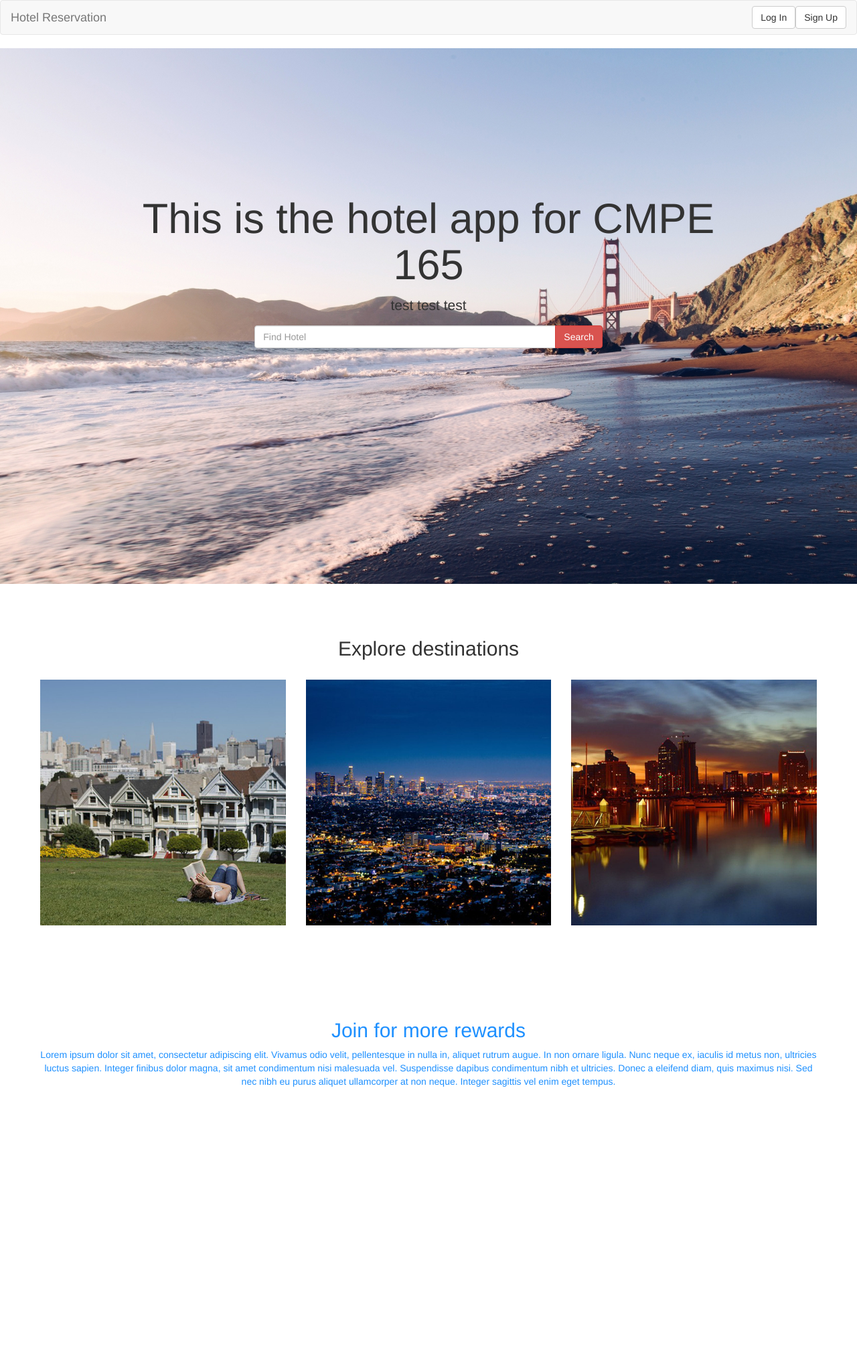
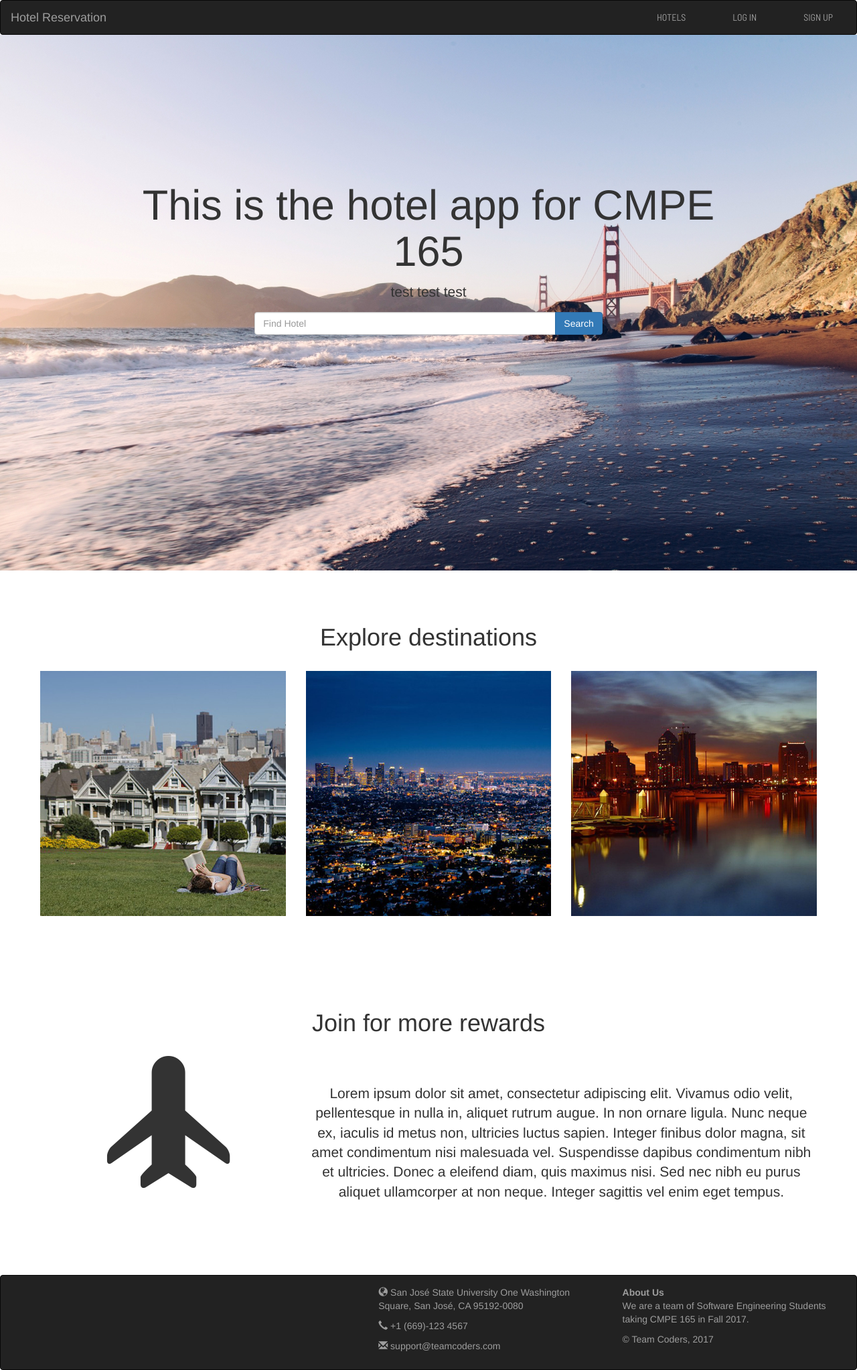
Before and after one commit to ayadawa/crunchy, a Django app: page / in a window 1280 px wide. Shown: the whole page at 67% size. Before the commit the page ends 1623 px from the top, so only its background shows below. Run offline with Django 3.2, Linux system fonts and the light colour scheme; parts of the project's set-up code (start-up, migrations or seed data) failed here and were passed over; some libraries are stand-ins or nearby versions.

Commit message:
Improve homepage UI and some minor fixes

```diff
--- a/crunchy_home/static/crunchy_home/style.css
+++ b/crunchy_home/static/crunchy_home/style.css
@@ -28,7 +28,7 @@
   opacity: 0;
   transition: .5s ease;
   text-align: center;
-  padding-top: 5cm;
+  padding-top:40%;
 }
 
 .parent:hover .popup {
@@ -38,6 +38,48 @@
 }
 
 .bg-2 {
-    color: dodgerblue;
     padding: 60px;
 }
+
+#logo {
+    font-size: 200px;
+}
+
+/*Slide*/
+
+.slideanim {
+    visibility:hidden;
+}
+
+.slide {
+    /* The name of the animation */
+    animation-name: slide;
+    -webkit-animation-name: slide;
+    /* The duration of the animation */
+    animation-duration: 1s;
+    -webkit-animation-duration: 1s;
+    /* Make the element visible */
+    visibility: visible;
+}
+
+/* Go from 0% to 100% opacity (see-through) and specify the percentage from when to slide in the element along the Y-axis */
+@keyframes slide {
+    0% {
+        opacity: 0;
+        transform: translateY(70%);
+    }
+    100% {
+        opacity: 1;
+        transform: translateY(0%);
+    }
+}
+@-webkit-keyframes slide {
+    0% {
+        opacity: 0;
+        -webkit-transform: translateY(70%);
+    }
+    100% {
+        opacity: 1;
+        -webkit-transform: translateY(0%);
+    }
+}
--- a/crunchy_home/templates/crunchy_home/index.html
+++ b/crunchy_home/templates/crunchy_home/index.html
@@ -15,7 +15,7 @@
                 <div class="input-group">
                     <input type="search" class="form-control" size="50" placeholder="Find Hotel" required>
                 <div class="input-group-btn">
-                    <button type="button" class="btn btn-danger">Search</button>
+                    <a class="btn btn-primary" href="{% url 'hotels:search' %}">Search</a>
                 </div>
             </div>
         </form>
@@ -23,15 +23,14 @@
 
         <!-- Explore destination section -->
         <div class = "bg-1 container-fluid text-center">
-            <h2>Explore destinations</h2>
+            <h1 class="display-2">Explore destinations</h1>
             <br>
-            <div class = "row">
+            <div class = "row slideanim">
                 <div class = "col-sm-4 ">
                     <div class ="parent">
                         <img src = "{% static "crunchy_home/images/sf.jpg" %}" class = "img-responsive" alt="San Francisco">
                         <div class ="popup">
                             <h2> SAN FRANCISCO </h2>
-                            <h3> 289 Hotels </h3>
                         </div>
                     </div>
 
@@ -41,7 +40,6 @@
                         <img src = "{% static "crunchy_home/images/la.jpg" %}" class="img-responsive" alt="Los Angeles">
                         <div class = "popup">
                             <h2> LOS ANGELES </h2>
-                            <h3> 440 Hotels </h3>
                         </div>
                     </div>
 
@@ -51,7 +49,6 @@
                         <img src = "{% static "crunchy_home/images/sandiego.jpg" %}" class="img-responsive" alt="San Diego">
                         <div class = "popup">
                             <h2> SAN DIEGO </h2>
-                            <h3> 324 Hotels </h3>
                         </div>
                     </div>
                 </div>
@@ -59,12 +56,22 @@
         </div>
 
         <div class = "bg-2 container-fluid text-center">
-            <h2>Join for more rewards</h2>
-            <p>Lorem ipsum dolor sit amet, consectetur adipiscing elit. Vivamus odio velit, pellentesque in nulla in, aliquet rutrum augue. In non ornare ligula.
+            <div class="row">
+                <h1 class="display-2">Join for more rewards</h1>
+                <br>
+                <div class="col-sm-4 slideanim"><span id= "logo" class="glyphicon glyphicon-plane"></span></div>
+                <div class="col-sm-8">
+                    <br>
+                    <br>
+            <p class="lead">Lorem ipsum dolor sit amet, consectetur adipiscing elit. Vivamus odio velit, pellentesque in nulla in, aliquet rutrum augue. In non ornare ligula.
                 Nunc neque ex, iaculis id metus non, ultricies luctus sapien. Integer finibus dolor magna, sit amet condimentum nisi malesuada vel.
                 Suspendisse dapibus condimentum nibh et ultricies. Donec a eleifend diam, quis maximus nisi. Sed nec nibh eu purus aliquet ullamcorper
-                at non neque. Integer sagittis vel enim eget tempus.</p>
+                at non neque. Integer sagittis vel enim eget tempus.
+            </p>
+                </div>
         </div>
+        </div>
+
     </body>
 
 
--- a/hotels/templates/hotels/index.html
+++ b/hotels/templates/hotels/index.html
@@ -65,7 +65,7 @@
 
 
   <div class="row">
-      <div class = "col-sm-12" style="top: 30px; left:120px;">
+      <div class = "col-sm-6" style="top: 30px; left:120px;">
 
             <ul class="pagination">
               {% if hotels.has_previous %}
--- a/hotels/urls.py
+++ b/hotels/urls.py
@@ -4,7 +4,7 @@ from . import views
 app_name = 'hotels'
 urlpatterns = [
     # ex. hotels/
-    url(r'^$', views.index, name='hotels'),
+    url(r'^hotels/$', views.index, name='hotels'),
     # ex. hotels/500
     url(r'^(?P<hotel_id>[0-9]+)/$', views.detail, name='detail'),
     # ex. hotels/search
--- a/hotels/views.py
+++ b/hotels/views.py
@@ -52,6 +52,6 @@ def search(request):
             }
             return render(request, 'hotels/index.html', context)
         else:
-            return redirect('/hotels/')
+            return redirect('/hotels/hotels/')
     else:
         return Http404()
--- a/templates/crunchy/base.html
+++ b/templates/crunchy/base.html
@@ -8,6 +8,7 @@
     <script src="https://maxcdn.bootstrapcdn.com/bootstrap/3.3.7/js/bootstrap.min.js"></script>
 
     <link rel="stylesheet" href="https://maxcdn.bootstrapcdn.com/bootstrap/3.3.7/css/bootstrap.min.css">
+    <link href="https://fonts.googleapis.com/css?family=Barlow+Semi+Condensed" rel="stylesheet">
 
     {% block styles %}
     {% endblock %}
@@ -22,6 +23,6 @@
     {% include 'crunchy/navigation_bar.html' %}
     {% endblock %}
 
-
+{% include 'crunchy/footer.html' %}
 </body>
 </html>
--- /dev/null
+++ b/templates/crunchy/footer.html
@@ -0,0 +1,50 @@
+<style>
+    .navbar {
+        position: relative;
+        margin-bottom: 0px !important;
+    }
+
+    #extra p:hover, #extra p:focus{
+	text-decoration: none;
+	color:white;
+    }
+    footer {
+        padding-top: 30px;
+        flex: 0 0 auto;
+    -webkit-flex: 0 0 auto;
+    }
+</style>
+
+<footer>
+    <div class= "navbar navbar-inverse navbar-static-bottom" role="navigation">
+    <div class= "navbar-text pull-right">
+        <div class="row">
+            <div class="col-sm-4"></div> <!-- Cheating :) -->
+            <div id="extra" class="col-sm-4">
+                <p>
+                    <span class="glyphicon glyphicon-globe"></span>
+                    San José State University
+                    One Washington     Square,
+                    San José, CA 95192-0080
+                </p>
+
+                <p>
+                    <span class="glyphicon glyphicon-earphone"></span>
+                    +1 (669)-123 4567
+                </p>
+
+                <p>
+                    <span class="glyphicon glyphicon-envelope"></span>
+                    support@teamcoders.com
+                </p>
+
+            </div>
+            <div class="col-sm-4">
+            <b> About Us</b>
+                <p>We are a team of Software Engineering Students taking CMPE 165 in Fall 2017.</p>
+                <p>&copy; Team Coders, 2017</p>
+            </div>
+        </div>
+    </div>
+</div>
+</footer>
--- a/templates/crunchy/navigation_bar.html
+++ b/templates/crunchy/navigation_bar.html
@@ -1,6 +1,35 @@
+<style>
 
+    li {
+        height: 25px;
+        float: none;
+        margin-right: 0px;
+        padding: 0 20px;
+        display: inline-block;
+    }
 
-<nav class="navbar navbar-default">
+    li:last-child {
+        border-right: none;
+    }
+
+    li a {
+        text-decoration: none;
+        color: #ccc;
+        font-family: 'Barlow Semi Condensed', sans-serif;
+        text-transform: uppercase;
+        -webkit-transition: all 0.5s ease;
+        -moz-transition: all 0.5s ease;
+        -o-transition: all 0.5s ease;
+        -ms-transition: all 0.5s ease;
+        transition: all 0.5s ease;
+    }
+
+    li a:hover {
+        color: #666;
+    }
+</style>
+
+<nav class="navbar navbar-inverse bg-primary">
     <div class="container-fluid">
         <!-- Brand and toggle get grouped for better mobile display -->
         <div class="navbar-header">
@@ -17,51 +46,42 @@
 
 
         <!-- Collect the nav links, forms, and other content for toggling -->
-        <div class="collapse navbar-collapse" id="navbarhome">
+
             <ul class="nav navbar-nav navbar-right">
                 {% if user.is_authenticated %}
-              <li class="dropdown">
-                    <a href="#" class="dropdown-toggle" data-toggle="dropdown" role="button" aria-expanded="false">Menu
-                        <span class="caret"></span>
-                    </a>
-                    <ul class="dropdown-menu" role="menu">
+                        <li>
+                            <a href="{% url 'hotels:hotels' %}">Hotels</a>
+                        </li>
+
                         <li>
                             <a href="{% url 'viewer:reservations' %}">Reservations</a>
                         </li>
-
-                        <li class="divider"></li>
 
                          <li>
                             <a href="{% url 'accounts:rewards' %}">Rewards</a>
                         </li>
 
-                        <li class="divider"></li>
                         <li>
                             <a href="#">Settings </a>
                         </li>
-                        <li class="divider"></li>
+
                         <li>
                             <a href="{% url 'accounts:logout' %}">Logout</a>
                         </li>
-                    </ul>
-                </li>
           {% else %}
-              <li>
-              <p class="navbar-btn">
-                  <a href="{% url 'accounts:login' %}" class="btn btn-default">Log In</a>
-              </p>
+               <li>
+                  <a href="{% url 'hotels:hotels' %}">Hotels</a>
+               </li>
+               <li>
+                  <a href="{% url 'accounts:login' %}">Log In</a>
               </li>
 
               <li>
-              <p class="navbar-btn">
-                  <a href="{% url 'accounts:register' %}" class="btn btn-default">Sign Up</a>
-              </p>
+                  <a href="{% url 'accounts:register' %}">Sign Up</a>
               </li>
           {% endif %}
             </ul>
 
         </div><!-- /.container-fluid -->
 
-    </div>
-
 </nav>
```
Also changed, not shown: db.sqlite3.
